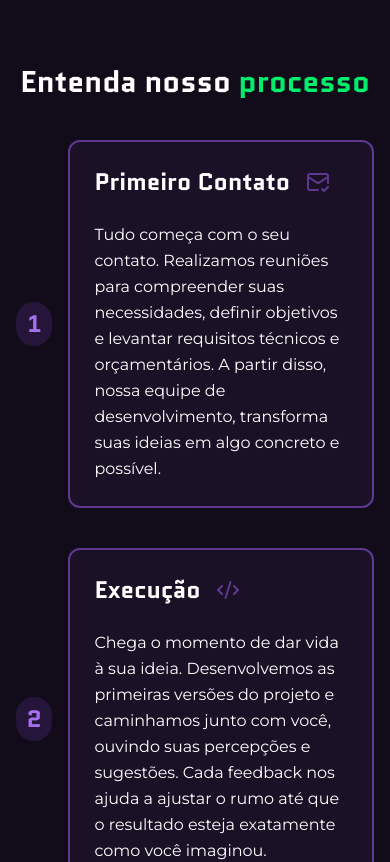
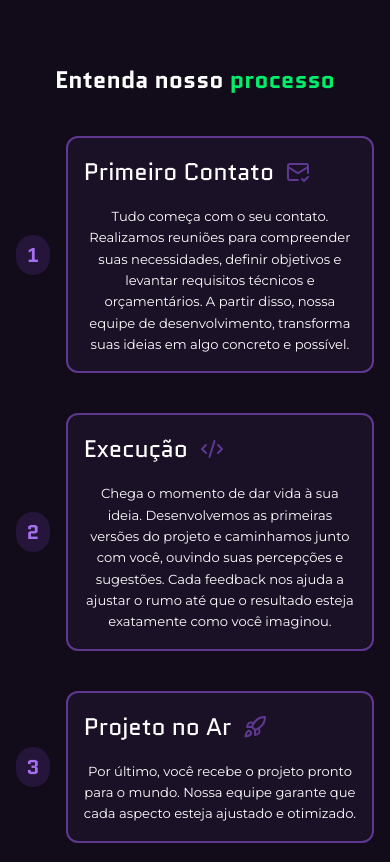
Before and after one commit to knex-projects/NewKnex-lp, a Next.js app: page / in a window 390 px wide. Shown: the top 862 px of the page. Built offline with nearby package versions, Linux system fonts and the light colour scheme.

Commit message:
feat: add titles to process steps and enhance layout for better clarity and responsiveness in ProcessSection

```diff
--- a/src/components/section/processSection.tsx
+++ b/src/components/section/processSection.tsx
@@ -4,29 +4,32 @@ export const ProcessSection = () => {
   const PROCESS_STEPS = [
     {
       id: 1,
+      title: "Contato",
       cardTitle: "Primeiro Contato",
       description:
         "Tudo começa com o seu contato. Realizamos reuniões para compreender suas necessidades, definir objetivos e levantar requisitos técnicos e orçamentários. A partir disso, nossa equipe de desenvolvimento, transforma suas ideias em algo concreto e possível.",
       icon: (
-        <MailCheck className="lg:w-24 lg:h-24 w-6 h-6 text-P3 group-hover:text-G3 transition-all duration-300" />
+        <MailCheck className="w-6 h-6 lg:w-24 lg:h-24 text-P3 group-hover:text-G3 transition-all duration-300" />
       ),
     },
     {
       id: 2,
+      title: "Desenvolvimento",
       cardTitle: "Execução",
       description:
         "Chega o momento de dar vida à sua ideia. Desenvolvemos as primeiras versões do projeto e caminhamos junto com você, ouvindo suas percepções e sugestões. Cada feedback nos ajuda a ajustar o rumo até que o resultado esteja exatamente como você imaginou.",
       icon: (
-        <CodeXml className="lg:w-24 lg:h-24 w-6 h-6 text-P3 group-hover:text-G3 transition-all duration-300" />
+        <CodeXml className="w-6 h-6 lg:w-24 lg:h-24 text-P3 group-hover:text-G3 transition-all duration-300" />
       ),
     },
     {
       id: 3,
+      title: "Finalização",
       cardTitle: "Projeto no Ar",
       description:
-        "Por último, você recebe o projeto pronto para o mundo. Nossa equipe garante que cada aspecto esteja ajustado e otimizado, com cada detalhe e alinhado às suas necessidades e expectativas.",
+        "Por último, você recebe o projeto pronto para o mundo. Nossa equipe garante que cada aspecto esteja ajustado e otimizado.",
       icon: (
-        <Rocket className="lg:w-24 lg:h-24 w-6 h-6 text-P3 group-hover:text-G3 transition-all duration-300" />
+        <Rocket className="w-6 h-6 lg:w-24 lg:h-24 text-P3 group-hover:text-G3 transition-all duration-300" />
       ),
     },
   ];
@@ -34,38 +37,66 @@ export const ProcessSection = () => {
   return (
     <section className="bg-BackGround flex flex-col items-center justify-center py-16 lg:min-h-[1006px] lg:py-0">
       <div className="container mx-auto flex flex-col items-center justify-center gap-10 px-4 lg:gap-20">
-        <h2 className="text-3xl font-bold text-center font-quantico text-white sm:text-4xl">
+
+        <h2 className="text-2xl sm:text-3xl font-bold text-center font-quantico text-white">
           Entenda nosso <span className="text-G4">processo</span>
         </h2>
 
         <div className="relative flex w-full flex-col items-center justify-center gap-10 lg:flex-row lg:flex-nowrap lg:gap-3 2xl:gap-6">
 
-          <div className="pointer-events-none absolute top-[24px] hidden h-px border-b-6 border-solid border-P1 bg-P1 lg:block lg:left-[200px] lg:right-[200px] xl:left-[300px] xl:right-[300px] 2xl:left-[242px] 2xl:right-[242px]" />
+          <div className="pointer-events-none absolute top-[24px] hidden h-px border-b-6 border-solid border-P1 bg-P1
+            lg:block lg:left-[170px] lg:right-[170px] xl:left-[200px] xl:right-[200px] 2xl:left-[242px] 2xl:right-[242px]
+            z-0"
+          />
 
           {PROCESS_STEPS.map((step) => (
             <div
               key={step.id}
-              className="flex flex-row lg:flex-col items-center justify-center gap-4"
+              className="flex flex-row lg:flex-col items-center justify-center gap-4 w-full max-w-[500px]"
             >
-              {/* Número */}
-              <h1 className="relative z-10 flex h-11 w-11 items-center justify-center rounded-full bg-P1 font-quantico text-2xl font-bold text-P5 sm:h-[56px] sm:w-[56px] sm:text-4xl">
+              <h1 className="relative z-10 flex items-center justify-center rounded-full bg-P1 text-P5 font-bold font-quantico
+                w-10 h-10 text-xl
+                sm:w-12 sm:h-12 sm:text-2xl
+                lg:w-[56px] lg:h-[56px] lg:text-4xl">
                 {step.id}
               </h1>
 
-              {/* Card */}
-              <div className="group flex w-full max-w-[464px] flex-col items-center justify-start gap-6 rounded-xl border-2 border-P3 bg-Footer p-6 transition-all duration-300 hover:border-G3 sm:p-8 md:h-[420px] md:w-[380px] md:max-w-[380px] md:gap-7 md:p-10 lg:h-[360px] lg:w-[300px] lg:max-w-[300px] lg:gap-4 lg:p-6 min-[1440px]:h-[450px] min-[1440px]:w-[430px] min-[1440px]:max-w-[430px] min-[1440px]:gap-8 min-[1440px]:p-10 2xl:h-[478px] 2xl:w-[464px] 2xl:max-w-[464px] 2xl:gap-8 2xl:p-12">
+              <h2 className="mb-6 text-2xl font-bold text-white font-quantico
+              sm:mb-10 sm:text-[2rem]
+              lg:block hidden">
+                {step.title}
+              </h2>
 
-                {/* Title + Icon */}
-                <div className="flex flex-row lg:flex-col items-center justify-start w-full gap-4 lg:justify-center">
-                  <h2 className="font-quantico text-2xl font-bold text-white sm:text-[1.75rem] md:text-[1rem] lg:text-[1.55rem] 2xl:text-[2rem]">
+              <div className="relative z-10 group w-full flex flex-col items-center justify-start
+                gap-4 sm:gap-5
+                rounded-xl border-2 border-P3 bg-Footer
+                p-4 sm:p-6
+                transition-all duration-300 hover:border-G3
+
+                md:h-[300px] md:w-[380px] md:max-w-[380px]
+                lg:h-[360px] lg:w-[300px] lg:max-w-[300px]
+                xl:h-[460px] xl:w-[400px] xl:max-w-[400px]
+                min-[1440px]:h-[450px] min-[1440px]:w-[430px]
+                2xl:h-[478px] 2xl:w-[464px]">
+
+                <div className="flex flex-row lg:flex-col items-center justify-start w-full gap-3 lg:justify-center">
+
+                  <h2 className="font-quantico font-normal text-white
+                    text-[1.5rem] sm:text-lg
+                    md:text-[1.5rem]
+                    lg:text-[1.55rem] lg:font-bold
+                    xl:text-[1.75rem] xl:font-bold
+                    2xl:text-[2rem] 2xl:font-bold">
                     {step.cardTitle}
                   </h2>
-
                   {step.icon}
                 </div>
 
-                {/* Description */}
-                <p className="font-montserrat text-base font-light leading-relaxed text-white sm:text-[0.875rem] md:text-center lg:text-[0.82rem] lg:leading-snug 2xl:text-[1rem] 2xl:leading-relaxed">
+                <p className="font-montserrat font-light text-white text-center
+                  text-[0.82rem] sm:text-base
+                  leading-relaxed
+                  lg:text-[0.82rem] lg:leading-snug
+                  xl:text-[1rem] 2xl:leading-relaxed">
                   {step.description}
                 </p>
               </div>
```
